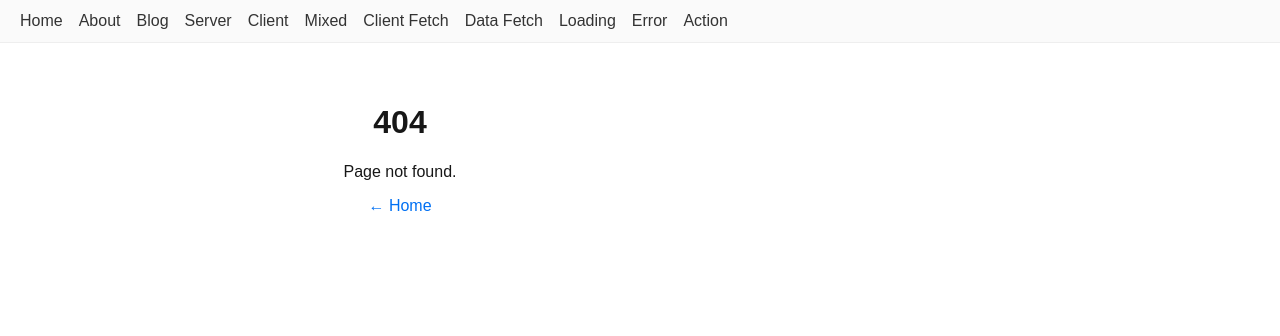
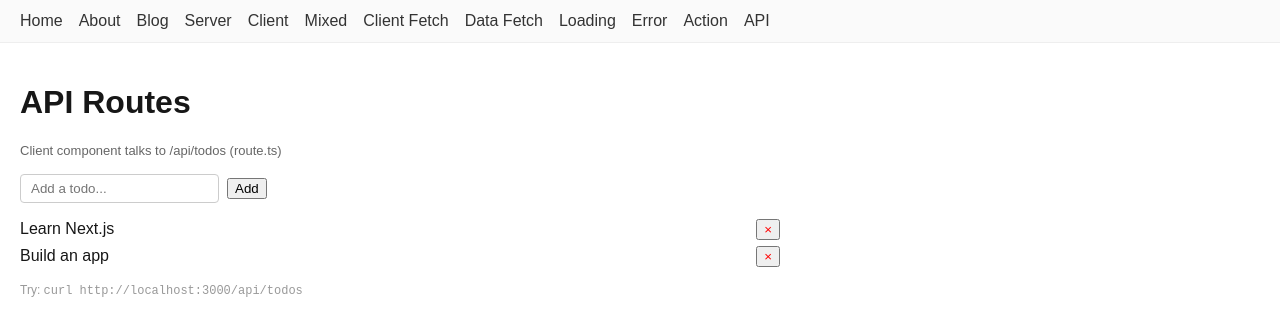
Before and after one commit to yaoylu/nextjs-learning, a Next.js app: page /api-demo in a window 1280 px wide. Before the commit this address had no page. Shown: the top 336 px of the page. Built offline with nearby package versions, Linux system fonts and the light colour scheme.

Commit message:
Add API routes demo (todos CRUD) and client page

```diff
--- /dev/null
+++ b/src/app/api-demo/page.tsx
@@ -0,0 +1,71 @@
+"use client"
+
+import { useState, useEffect } from "react"
+
+interface Todo {
+  id: number
+  text: string
+  done: boolean
+}
+
+export default function ApiDemoPage() {
+  const [todos, setTodos] = useState<Todo[]>([])
+  const [input, setInput] = useState("")
+
+  // 从 API route 获取数据
+  async function fetchTodos() {
+    const res = await fetch("/api/todos")
+    setTodos(await res.json())
+  }
+
+  useEffect(() => { fetchTodos() }, [])
+
+  async function addTodo() {
+    if (!input.trim()) return
+    await fetch("/api/todos", {
+      method: "POST",
+      headers: { "Content-Type": "application/json" },
+      body: JSON.stringify({ text: input }),
+    })
+    setInput("")
+    fetchTodos()
+  }
+
+  async function deleteTodo(id: number) {
+    await fetch(`/api/todos?id=${id}`, { method: "DELETE" })
+    fetchTodos()
+  }
+
+  return (
+    <div>
+      <h1>API Routes</h1>
+      <p style={{ color: "#666", fontSize: 13, marginBottom: 16 }}>
+        Client component talks to /api/todos (route.ts)
+      </p>
+
+      <div style={{ marginBottom: 16 }}>
+        <input
+          value={input}
+          onChange={e => setInput(e.target.value)}
+          onKeyDown={e => e.key === "Enter" && addTodo()}
+          placeholder="Add a todo..."
+          style={{ padding: "6px 10px", marginRight: 8, border: "1px solid #ccc", borderRadius: 4 }}
+        />
+        <button onClick={addTodo}>Add</button>
+      </div>
+
+      <ul style={{ listStyle: "none", padding: 0 }}>
+        {todos.map(todo => (
+          <li key={todo.id} style={{ display: "flex", alignItems: "center", gap: 8, margin: "6px 0" }}>
+            <span style={{ flex: 1 }}>{todo.text}</span>
+            <button onClick={() => deleteTodo(todo.id)} style={{ color: "red" }}>×</button>
+          </li>
+        ))}
+      </ul>
+
+      <p style={{ color: "#999", fontSize: 12, marginTop: 16 }}>
+        Try: <code>curl http://localhost:3000/api/todos</code>
+      </p>
+    </div>
+  )
+}
--- /dev/null
+++ b/src/app/api/todos/route.ts
@@ -0,0 +1,36 @@
+// route.ts — API Route
+// 文件名必须叫 route.ts，函数名必须是 HTTP 方法名 (GET, POST, PUT, DELETE)
+// 不能和同目录的 page.tsx 共存
+
+import { NextRequest, NextResponse } from "next/server"
+
+// 模拟数据库
+const todos: { id: number; text: string; done: boolean }[] = [
+  { id: 1, text: "Learn Next.js", done: false },
+  { id: 2, text: "Build an app", done: false },
+]
+let nextId = 3
+
+// GET /api/todos → 返回所有 todos
+export async function GET() {
+  return NextResponse.json(todos)
+}
+
+// POST /api/todos → 添加一个 todo
+export async function POST(request: NextRequest) {
+  const body = await request.json()
+  const todo = { id: nextId++, text: body.text, done: false }
+  todos.push(todo)
+  return NextResponse.json(todo, { status: 201 })
+}
+
+// DELETE /api/todos?id=1 → 删除一个 todo
+export async function DELETE(request: NextRequest) {
+  const id = Number(request.nextUrl.searchParams.get("id"))
+  const index = todos.findIndex(t => t.id === id)
+  if (index === -1) {
+    return NextResponse.json({ error: "Not found" }, { status: 404 })
+  }
+  todos.splice(index, 1)
+  return NextResponse.json({ success: true })
+}
--- a/src/app/layout.tsx
+++ b/src/app/layout.tsx
@@ -32,6 +32,7 @@ export default function RootLayout({
             <li><Link href="/loading-demo">Loading</Link></li>
             <li><Link href="/error-demo">Error</Link></li>
             <li><Link href="/server-action">Action</Link></li>
+            <li><Link href="/api-demo">API</Link></li>
           </ul>
         </nav>
 
```
